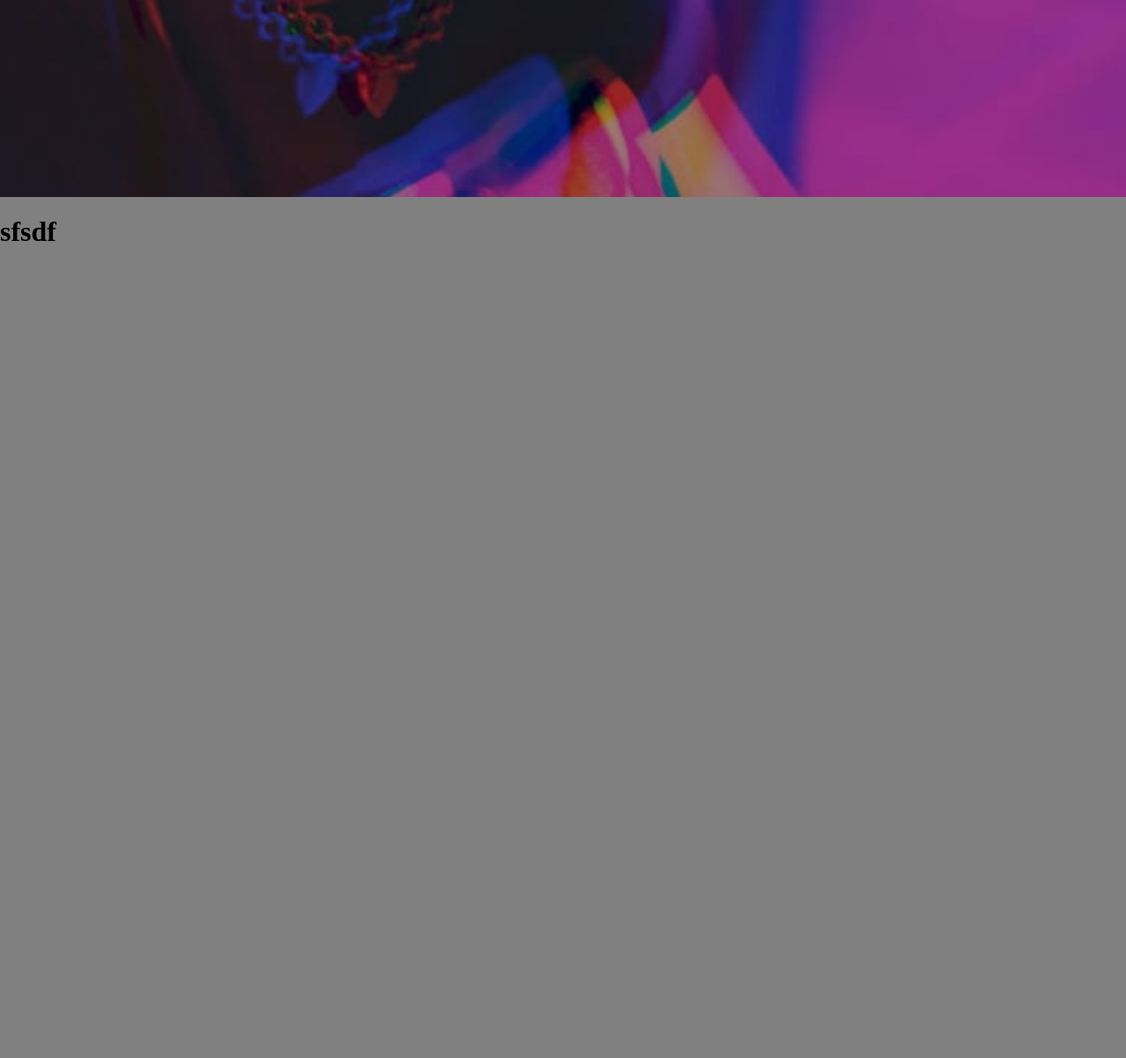
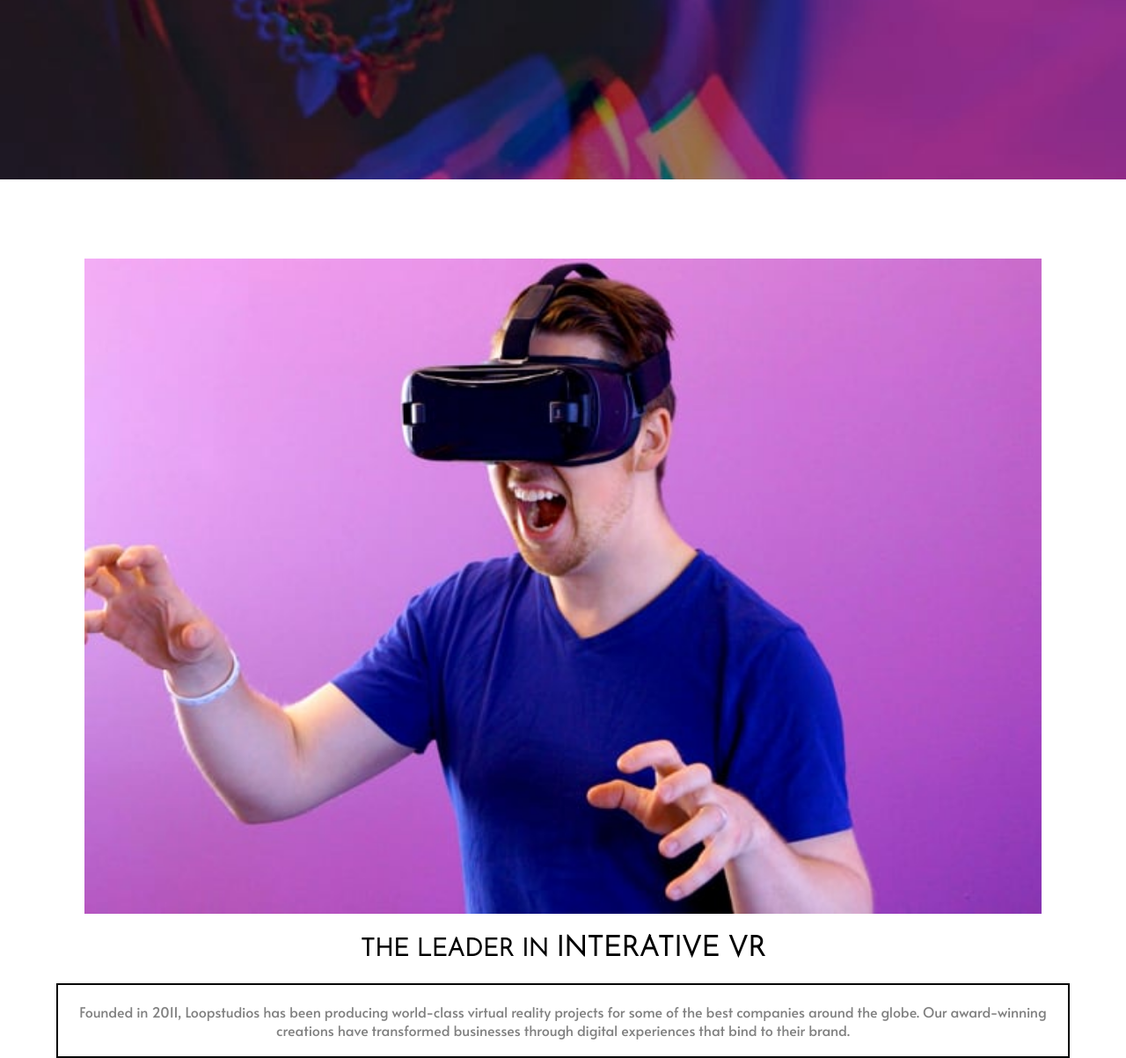
Before and after one commit to kevcoder247/loop-studio-landing-page, a plain HTML site: page index.html in a window 1280 px wide. Shown: the part 576-1779 px from the top of the page at 88% size. Before the commit the page ends 880 px from the top, so only its background shows below. Drawn offline with Linux system fonts and the light colour scheme.

Commit message:
wip: css refactorized

```diff
--- a/css/main.css
+++ b/css/main.css
@@ -42,7 +42,8 @@ li{
 .nav-header{
   /* border: 2px solid black; */
   margin-left: -40px;
-  padding-top: 35px;
+  margin-bottom: 160px;
+  padding-top: 44px;
   display: flex;
   justify-content: space-between;
   align-items: center;
@@ -61,6 +62,63 @@ li{
 img[src="images/logo.svg"]{
   width: 150px;
 }
+
+.main-heading{
+  color: #fff;
+  border: 2px solid #fff;
+  font-family: 'Josefin Sans', sans-serif;
+  font-size: 39px;
+  padding: 30px;
+  padding-left: 16px;
+  margin: auto;
+  width: 85%;
+  text-align: left;
+  letter-spacing: 3px;
+  line-height: 1.1;
+}
+
+.main-container{
+  background-color: white;
+  margin-top: -20px;
+}
+
+.vr-image{
+ /* border: 3px solid yellow;  */
+ display: flex;
+ justify-content: center;
+ padding-top: 90px;
+}
+
+.image-interactive{
+  /* background-color: yellow; */
+  /* border: 4px solid blue; */
+  width: 85%;
+
+}
+
+
+.second-heading{
+  text-align: center;
+  font-family: 'Josefin Sans', sans-serif;
+  font-size: 28px;
+}
+.INTERATIVE-VR{
+  /* color: red; */
+  font-size: 32px;
+}
+
+p{
+  border: 2px solid black;
+  text-align: center;
+  padding: 20px;
+  line-height: 1.3;
+  font-family: 'Alata', sans-serif;
+  color: grey;
+  width: 90%;
+  margin: auto;
+}
+
+
 
 
 /* 500px and about */
--- a/index.html
+++ b/index.html
@@ -25,24 +25,13 @@
         </li>
 
         <li class="hamburger">
-          <a href=""><img src="images/icon-hamburger.svg" alt=""></a>
+          <a href="#"><img src="images/icon-hamburger.svg" alt=""></a>
         </li>
       </div>
 
-      </ul>
-    </nav>
-    <h1 class="main-heading">IMMERVISE EXPERENCIES THAT DELIVER</h1>
-  </header>
-
-  <main>
-    <h1>sfsdf</h1>
-  </main>
-
-<!--
 
 
-
-     <div class="nav-body">
+     <!-- <div class="nav-body">
       <li>
         <a href="#">ABOUT</a>
       </li>
@@ -58,28 +47,40 @@
       <li>
         <a href="#">SUPPORT</a>
       </li>
-    </div>
-  </ul> -->
+    </div>  -->
+
+      </ul>
+    </nav>
+
+    <h1 class="main-heading">IMMERVISE EXPERENCIES THAT DELIVER</h1>
+
+  </header>
 
 
 
+  <main class="main-container">
 
-  <!--
+    <div class="vr-image">
+      <img src="/images/mobile/image-interactive.jpg" class="image-interactive" alt="">
+    </div>
+
+    <h2 class="second-heading">THE LEADER IN <span class="INTERATIVE-VR">INTERATIVE VR</span></h2>
+
+    <p>
+      Founded in 2011, Loopstudios has been producing world-class virtual reality
+      projects for some of the best companies around the globe. Our award-winning
+      creations have transformed businesses through digital experiences that bind
+      to their brand.
+    </p>
+  </main>
 
 
 
 
 
 
-  <main>
-    <h2>The leader in interactive VR</h2>
-  </main>
 
-
-  Founded in 2011, Loopstudios has been producing world-class virtual reality
-  projects for some of the best companies around the globe. Our award-winning
-  creations have transformed businesses through digital experiences that bind
-  to their brand.
+  <!--
 
   Our creations
 
@@ -100,7 +101,7 @@
   Products
   Support
 
-  © 2022 Loopstudios. All rights reserved.  -->
+  © 2022 Loopstudios. All rights reserved.   -->
 <script src="js/app.js"></script>
 
 </body>
```
